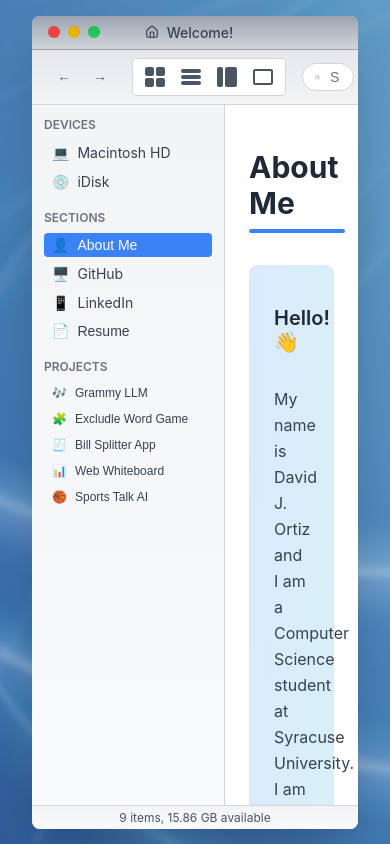
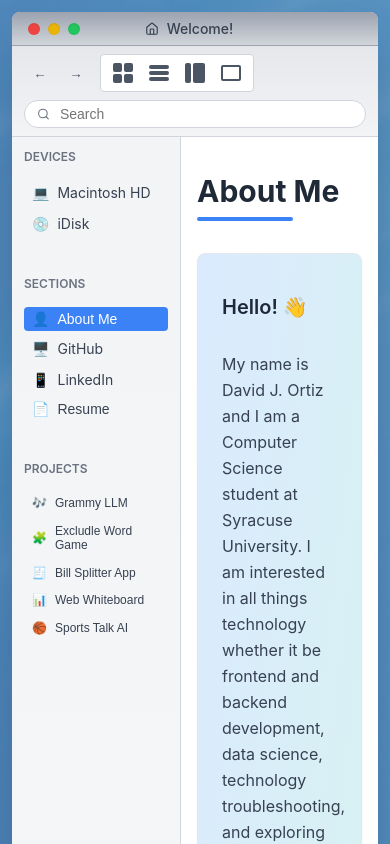
Before and after one commit to davidortiz2587/davidortiz.github.io, a React (Create React App) app: page / in a window 390 px wide. Shown: the top 844 px of the page. Built offline with nearby package versions, Linux system fonts and the light colour scheme.

Commit message:
added scalability

```diff
--- a/src/App.css
+++ b/src/App.css
@@ -89,19 +89,14 @@
 /* Portfolio Container */
 .portfolio-container {
   min-height: 100vh;
-  height: 100vh;
+  height: auto;
   display: flex;
   align-items: center;
   justify-content: center;
-  padding: 2rem;
-  padding-top: 0rem;
-  padding-bottom: 3rem;
-  overflow: hidden;
-  position: fixed;
-  top: 0;
-  left: 0;
-  right: 0;
-  bottom: 0;
+  padding: 1.5rem;
+  padding-bottom: 2rem;
+  overflow: auto;
+  position: relative;
 }
 
 /* Window Wrapper */
@@ -343,7 +338,8 @@
 .main-content {
   display: flex;
   background-color: white;
-  height: 700px;
+  min-height: 60vh;
+  height: auto;
 }
 
 /* Sidebar */
@@ -476,6 +472,7 @@
   flex: 1;
   padding: 1.5rem;
   overflow: auto;
+  min-height: 24rem;
 }
 
 .about-content {
@@ -628,3 +625,76 @@
   border-radius: 8px;
   box-shadow: 0 4px 12px rgba(0, 0, 0, 0.15);
 }
+
+/* Responsive adjustments */
+@media (max-width: 1200px) {
+  .portfolio-container {
+    padding: 1rem;
+  }
+
+  .window-wrapper {
+    max-width: 100%;
+  }
+}
+
+@media (max-width: 900px) {
+  .toolbar {
+    flex-wrap: wrap;
+    gap: 0.5rem;
+  }
+
+  .search-box {
+    width: 100%;
+    order: 3;
+  }
+
+  .main-content {
+    flex-direction: row;
+    min-height: auto;
+  }
+
+  .sidebar {
+    width: 10.5rem;
+    border-right: 1px solid #d1d5db;
+    border-bottom: none;
+    flex-shrink: 0;
+  }
+
+  .sidebar-content {
+    display: flex;
+    flex-direction: column;
+    gap: 0.5rem;
+  }
+
+  .sidebar-items {
+    flex-direction: column;
+    flex-wrap: nowrap;
+    gap: 0.35rem;
+  }
+
+  .content-area {
+    padding: 1.25rem;
+  }
+
+  .info-grid {
+    grid-template-columns: 1fr;
+  }
+}
+
+@media (max-width: 640px) {
+  .portfolio-container {
+    padding: 0.75rem;
+  }
+
+  .toolbar {
+    padding: 0.5rem 0.75rem;
+  }
+
+  .content-area {
+    padding: 1rem;
+  }
+
+  .skills-tags {
+    gap: 0.35rem;
+  }
+}
--- a/src/Resume.js
+++ b/src/Resume.js
@@ -3,9 +3,9 @@ import './App.css';
 
 export default function Resume() {
   return (
-    <div style={{ width: '100%', height: '100%', display: 'flex' }}>
+    <div style={{ width: '100%', height: '100%', minHeight: '70vh', display: 'flex' }}>
       <iframe
-        src="/David J. Ortiz - Resume.pdf#toolbar=1&navpanes=0"
+        src="/David J. Ortiz - Resume.pdf#toolbar=0&navpanes=0"
         width="100%"
         height="100%"
         style={{ border: 'none' }}
```
